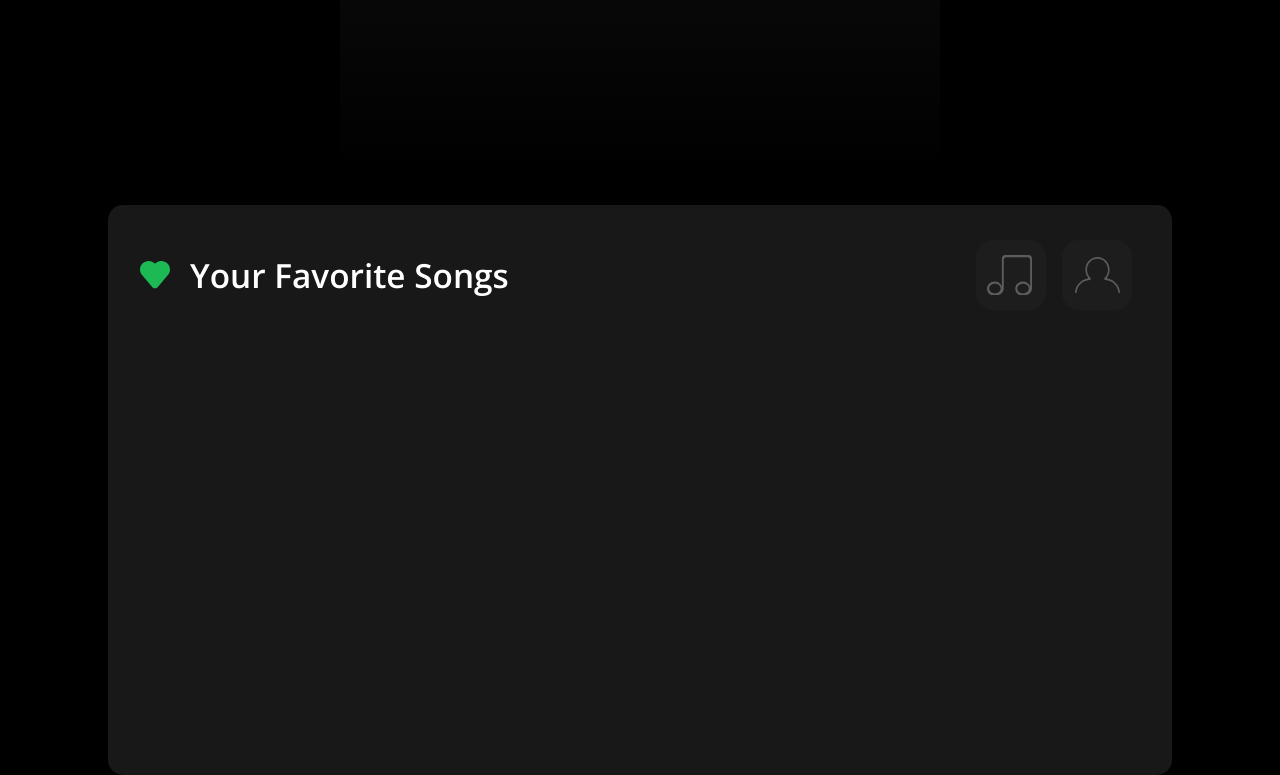
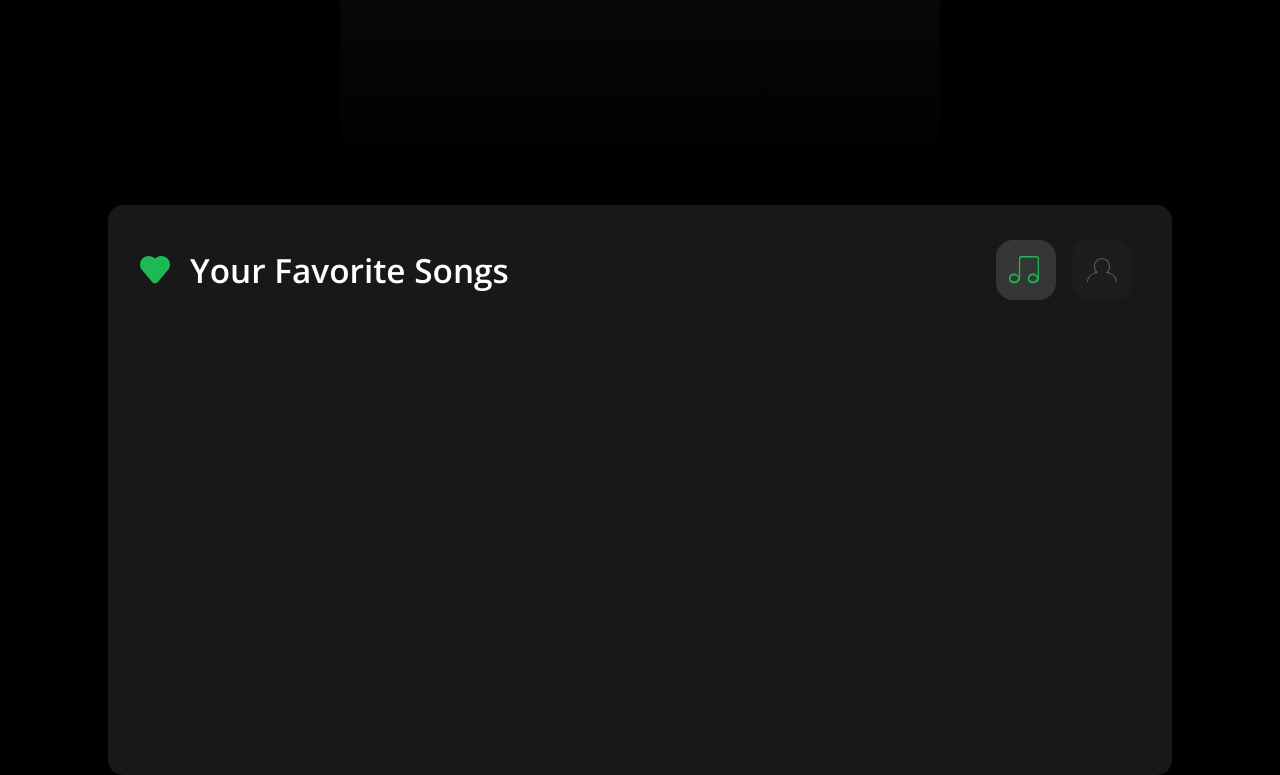
Before and after one commit to sookiemonster/Data-Unpacker-for-Spotify, a Flask app: template app/templates/output.html in a window 1280 px wide. Shown: the part 680-1455 px from the top of the page. Run offline with Flask 2, Linux system fonts and the light colour scheme; the template is opened without the code that fills it, so the values that code supplies are empty.

Commit message:
Update styling & top artists

```diff
--- a/app/static/css/style.css
+++ b/app/static/css/style.css
@@ -1,6 +1,7 @@
 :root {
+  --interact-gray: #1d1d1d;
   --dark-gray: #181818;
-  --interact-gray: #1d1d1d;
+  --med-gray-2: #363636;
   --med-gray: #5c5c5c;
   --light-gray: #cacaca;
   --sp-green: #1db954;
@@ -166,6 +167,17 @@ ol li::before {
   color: var(--light-gray);
 }
 
+.artist {
+  display: none;
+  font-size: 25px;
+  font-weight: 500;
+  color: white;
+}
+
+.artist-icon {
+  display: none;
+}
+
 #heart {
   width: 30px;
   fill: var(--sp-green);
@@ -183,8 +195,8 @@ ol li::before {
   display: flex;
   align-items: center;
   justify-content: center;
-  width: 70px;
-  height: 70px;
+  width: 60px;
+  height: 60px;
   border-radius: 17px;
   background-color: var(--interact-gray);
   margin: 0 8px;
@@ -193,16 +205,24 @@ ol li::before {
 }
 
 .select-button > svg {
-  width: 45px;
+  width: 30px;
   fill: var(--med-gray);
   transition: fill ease-out .2s;
 }
 
 .select-button:hover {
-  background-color: var(--med-gray);
+  background-color: var(--med-gray-2);
 }
 
 .select-button:hover > svg {
+  fill: var(--sp-green);
+}
+
+.active-button {
+  background-color: var(--med-gray-2);
+}
+
+.active-button > svg {
   fill: var(--sp-green);
 }
 
@@ -210,9 +230,6 @@ ol li::before {
   transform: translateX(-2px);
 }
 
-.artist {
+.top-list li:nth-of-type(1n + 6) {
   display: none;
-  font-size: 25px;
-  font-weight: 500;
-  color: white;
 }
--- a/app/static/js/output.js
+++ b/app/static/js/output.js
@@ -1,14 +1,18 @@
 $(document).ready(function() {
 
   $("#artist-select").click(function() {
-    $(".song-title, .song-artist").hide();
-    $(".artist").show();
+    $(".song-title, .song-artist, .song-icon").hide();
+    $(".artist, .artist-icon").show();
     $("#popular-header").html("Your Favorite Artists");
+    $("#artist-select").addClass("active-button");
+    $("#song-select").removeClass("active-button");
   });
 
   $("#song-select").click(function() {
-    $(".artist").hide();
-    $(".song-title, .song-artist").show();
+    $(".artist, .artist-icon").hide();
+    $(".song-title, .song-artist, .song-icon").show();
     $("#popular-header").html("Your Favorite Songs");
+    $("#song-select").addClass("active-button");
+    $("#artist-select").removeClass("active-button");
   });
 });
--- a/app/templates/output.html
+++ b/app/templates/output.html
@@ -19,7 +19,7 @@
       <div class="card" id="overview">
         <h1>Hi {{ display_name }}</h1>
         <div id="user-icon">
-          <!-- <img src="{{ icon_url }}"> -->
+          <img src="{{ icon_url }}">
         </div>
         <small>In the past year...</small>
         <span class="overview-caption">You listened to <mark>{{ tracknum }}</mark> unique songs & <mark>{{ artistnum }}</mark> unique artists</span>
@@ -34,7 +34,7 @@
           </svg>
 
           <h3 id="popular-header">Your Favorite Songs</h3>
-          <div class="select-button" id="song-select">
+          <div class="select-button active-button" id="song-select">
             <svg version="1.1" xmlns="http://www.w3.org/2000/svg" xmlns:xlink="http://www.w3.org/1999/xlink" viewBox="0 0 506.32 460.34" xml:space="preserve">
             <g>
             	<path d="M468.32,0h-262.9c-20.99,0-38,17.01-38,38v313.44c-11.91-31.56-43.81-54.21-81.21-54.21C38.67,297.23,0,333.82,0,378.79
@@ -60,7 +60,7 @@
             </svg>
           </div>
         </div>
-        <ol>
+        <ol class="top-list">
           {% for name, url in zip(trackkeys, images) %}
             {% set namesplit = name.split(' by ') %}
               {% for i in namesplit %}
@@ -72,14 +72,18 @@
 
             <li>
               <div class="popular-item">
-                <div class="popular-icon">
-                  <!-- <img src="{{ url }}" height="64", width="64"> -->
+                <div class="popular-icon song-icon">
+                  <img src="{{ url }}" height="64", width="64">
+                </div>
+                <div class="popular-icon artist-icon">
+                  <img src="" height="64", width="64">
                 </div>
                 <div class="popular-description">
                   <span class="song-title">{{ namesplit[0] }}</span>
                   <span class="song-artist">{{ namesplit[1] }}</span>
                   <span class="artist">NAME HERE</span>
                 </div>
+                <span class="listen-freq">X times</span>
               </div>
             </li>
           {%endfor%}
```
